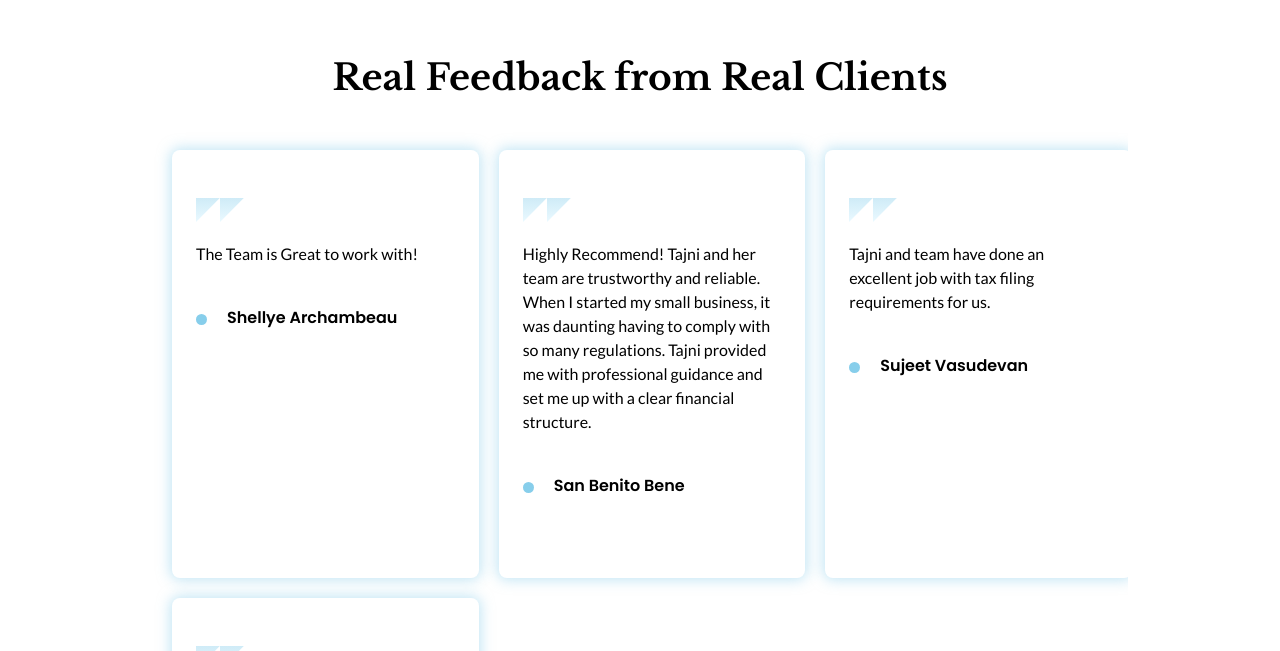
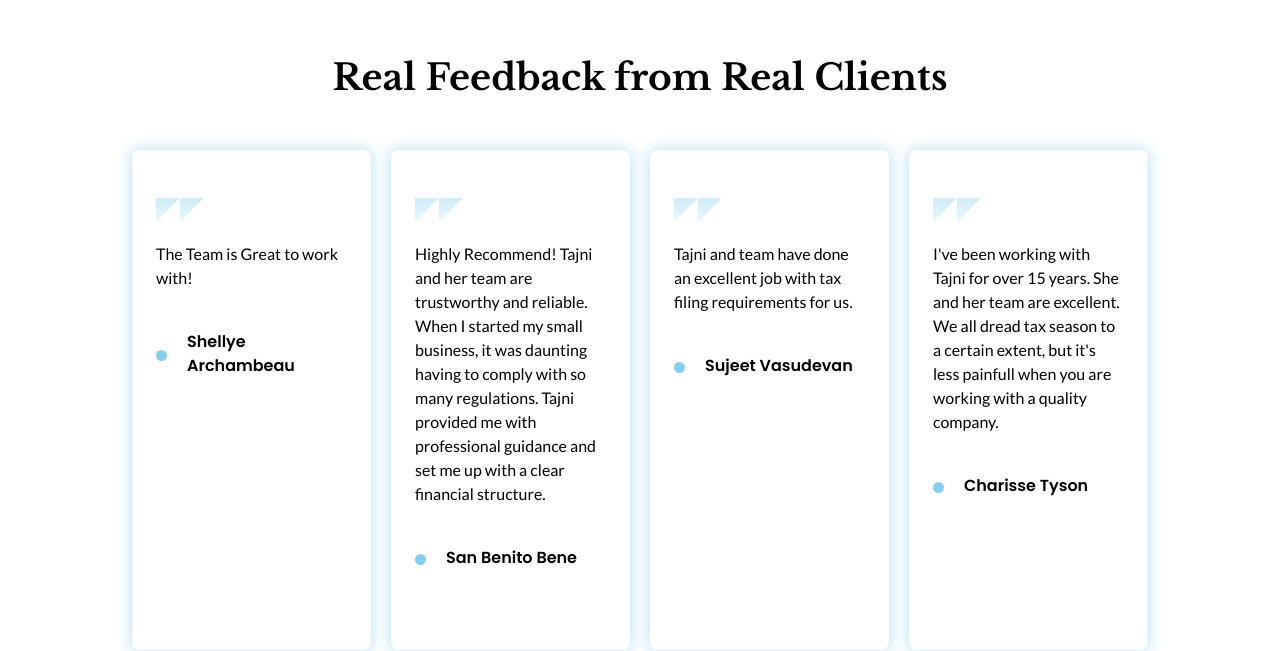
Before and after one commit to NikhilMourya/Boutique-Books, a React (Vite) app: page / in a window 1280 px wide. Shown: the part 3489-4140 px from the top of the page. Built offline with nearby package versions, Linux system fonts and the light colour scheme; a web font is replaced by a local one.

Commit message:
home & blogs updated

```diff
--- a/src/page/AboutPage.jsx
+++ b/src/page/AboutPage.jsx
@@ -3,16 +3,16 @@ import gsap from 'gsap';
 import { ScrollTrigger } from 'gsap/ScrollTrigger';
 import React, { useEffect, useState } from 'react';
 import AboutImg from '../assets/images/about/about.png';
+import Breana from '../assets/images/about/Breana.jpg';
 import CollaborationImg from '../assets/images/about/Collaboration.png';
 import InnovationImg from '../assets/images/about/Innovation.png';
+import MarcDiller from '../assets/images/about/Marc_Diller.png';
 import PersomalDevelopementImg from '../assets/images/about/Persomal-Developement.png';
 import RelationshipsImg from '../assets/images/about/Relationships.png';
 import Team1 from '../assets/images/about/team-1.png';
 import Team2 from '../assets/images/about/team-2.png';
 import Team3 from '../assets/images/about/team-3.png';
 import Team4 from '../assets/images/about/team-4.png';
-import MarcDiller from '../assets/images/about/Marc_Diller.png';
-import Breana from '../assets/images/about/Breana.jpg'
 // import Sharon from '../assets/images/about/Sharon.JPEG'
 import TeamWorkImg from '../assets/images/about/Team-Work.png';
 import WomenEmpowermentImg from '../assets/images/about/Women-Empowerment.png';
@@ -258,7 +258,7 @@ export default function AboutPage() {
                 </h5>
                 {
                   activeIndex == index && (<div className='col-span-3 p-3' >
-                    <p className='hover:text-white text-gray-600 text-base' >{desc}</p>
+                    <p className='group-hover:text-white text-gray-600 text-base' >{desc}</p>
                   </div>)
                 }
               </div>
--- a/src/page/BlogPage.jsx
+++ b/src/page/BlogPage.jsx
@@ -12,7 +12,9 @@ export default function BlogPage() {
         {blogs.map((blog) => {
           return (
             <Link
-              to={`/blogs/${blog.title}`}
+              // to={`/blogs/${blog.title}`}
+              to='https://blog.boutiquebooks.us/'
+              target='_blank'
               className="flex flex-col text-left mb-16 rounded-md overflow-hidden shadow-md border border-primary/40 shadow-primary md:min-h-[560px]"
             >
               <img
--- a/src/page/HomePage.jsx
+++ b/src/page/HomePage.jsx
@@ -3,19 +3,18 @@ import gsap from 'gsap';
 import { ScrollTrigger } from 'gsap/ScrollTrigger';
 import { useLayoutEffect, useRef } from 'react';
 import { Link } from 'react-router-dom';
+import assessment from '../assets/Icons/assessment.png';
+import business_process from '../assets/Icons/business_process.png';
+import procedures from '../assets/Icons/procedures.png';
+import project_management from '../assets/Icons/project_management.png';
+import quality from '../assets/Icons/quality.png';
+import success from '../assets/Icons/success.png';
 import ladyWithLaptop from '../assets/images/home/female-with-laptop.png';
-import Finger from '../assets/images/home/finger.png';
 import Graph from '../assets/images/home/Graph.png';
 import Keyboard from '../assets/images/home/keyboard.png';
 import LadyScroll from '../components/Homepage/LadyScroll';
 import ProfileCard from '../components/Homepage/ProfileCard';
 import FeedbackCard from '../components/shared/FeedbackCard';
-import business_process from '../assets/Icons/business_process.png';
-import assessment from '../assets/Icons/assessment.png'
-import procedures from '../assets/Icons/procedures.png';
-import project_management from '../assets/Icons/project_management.png';
-import quality from '../assets/Icons/quality.png';
-import success from '../assets/Icons/success.png'
 
 gsap.registerPlugin(useGSAP, ScrollTrigger);
 
@@ -434,12 +433,12 @@ const HomePage = () => {
             </div>
           </div>
         </section>
-        <section className="py-20 p-10 md:mx-28 md:my-32 bg-light-section">
+        <section className="py-20 p-10 px-0 md:mx-28 md:my-32 bg-light-section">
           <h1 className="font-primary text-2xl sm:text-3xl lg:text-4xl mb-8">
             Real Feedback from Real Clients
           </h1>
           <div className=' overflow-x-scroll px-5' >
-            <div className="min-w-[60rem] flex flex-row  md:grid py-5 md:grid-cols-2 lg:grid-cols-3 gap-5">
+            <div className="min-w-[60rem] flex flex-row  md:grid py-5 md:grid-cols-2 lg:grid-cols-4 gap-5">
               {
                 testimonials.map((review) => {
                   return (
```
